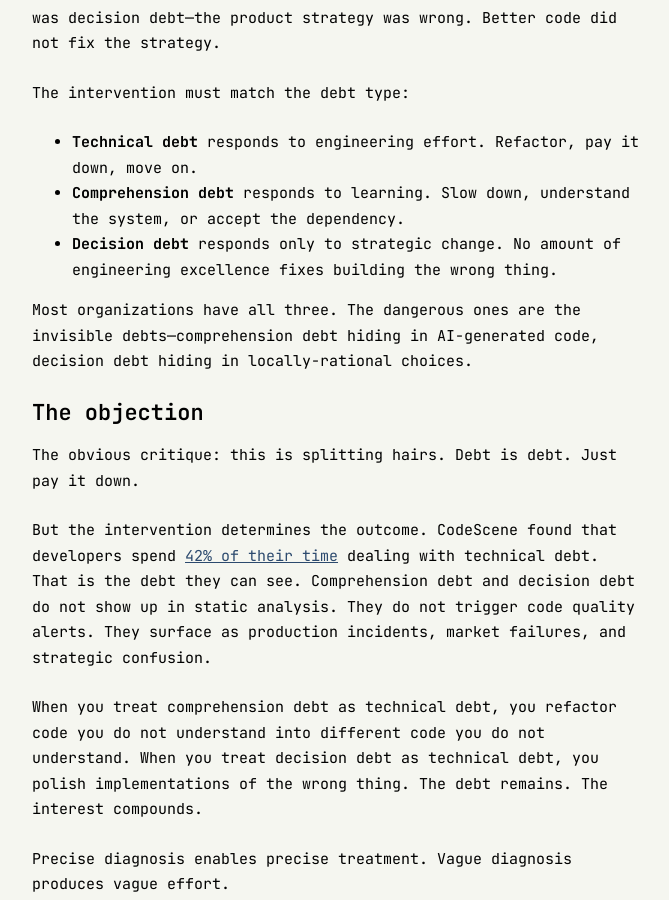
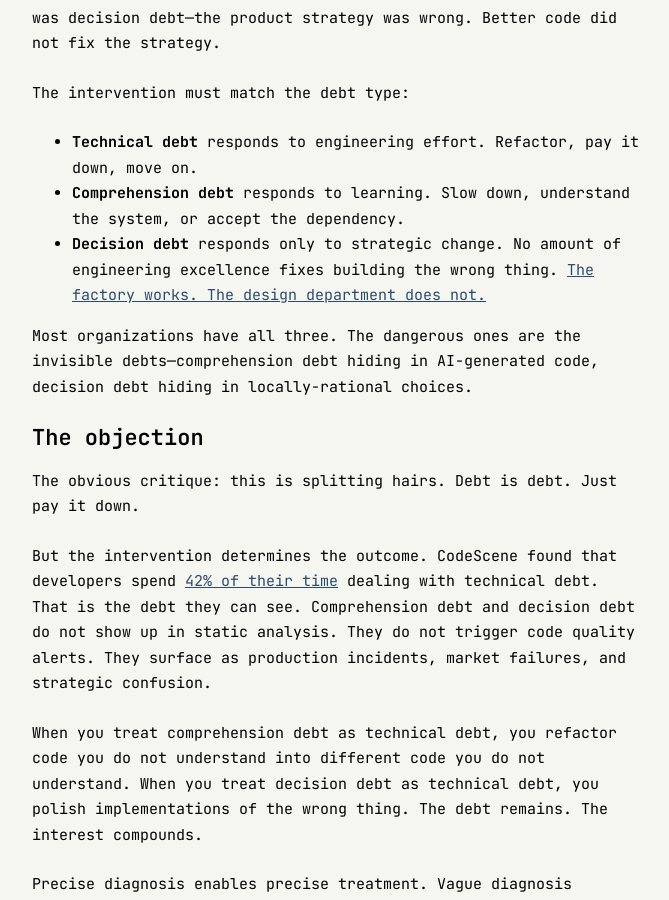
Before and after one commit to ashita-ai/ashita-ai.github.io, a Jekyll site: the page built from _posts/2026-02-19-the-three-debts.md, in a window 1280 px wide and 900 px high, scrolled down 3895 px. Shown: the whole window, without its empty margins (302-971 px from the left). Built offline with Jekyll 4.4.1, drawn with Linux system fonts in a browser that asks for light colours.

Commit message:
Add link to factory-without-a-design-department post

```diff
--- a/_posts/2026-02-19-the-three-debts.md
+++ b/_posts/2026-02-19-the-three-debts.md
@@ -76,7 +76,7 @@ The intervention must match the debt type:
 
 - **Technical debt** responds to engineering effort. Refactor, pay it down, move on.
 - **Comprehension debt** responds to learning. Slow down, understand the system, or accept the dependency.
-- **Decision debt** responds only to strategic change. No amount of engineering excellence fixes building the wrong thing.
+- **Decision debt** responds only to strategic change. No amount of engineering excellence fixes building the wrong thing. [The factory works. The design department does not.](/blog/the-factory-without-a-design-department/)
 
 Most organizations have all three. The dangerous ones are the invisible debts—comprehension debt hiding in AI-generated code, decision debt hiding in locally-rational choices.
 
```
